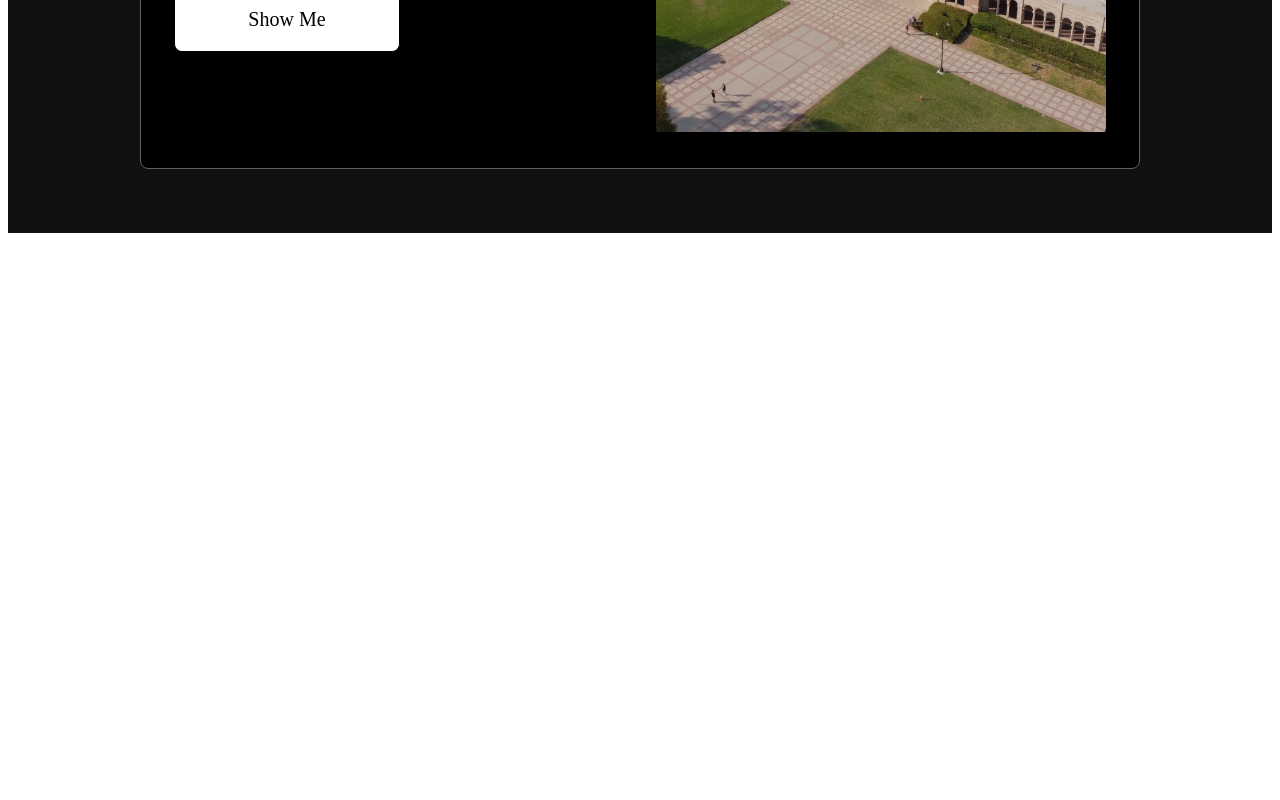
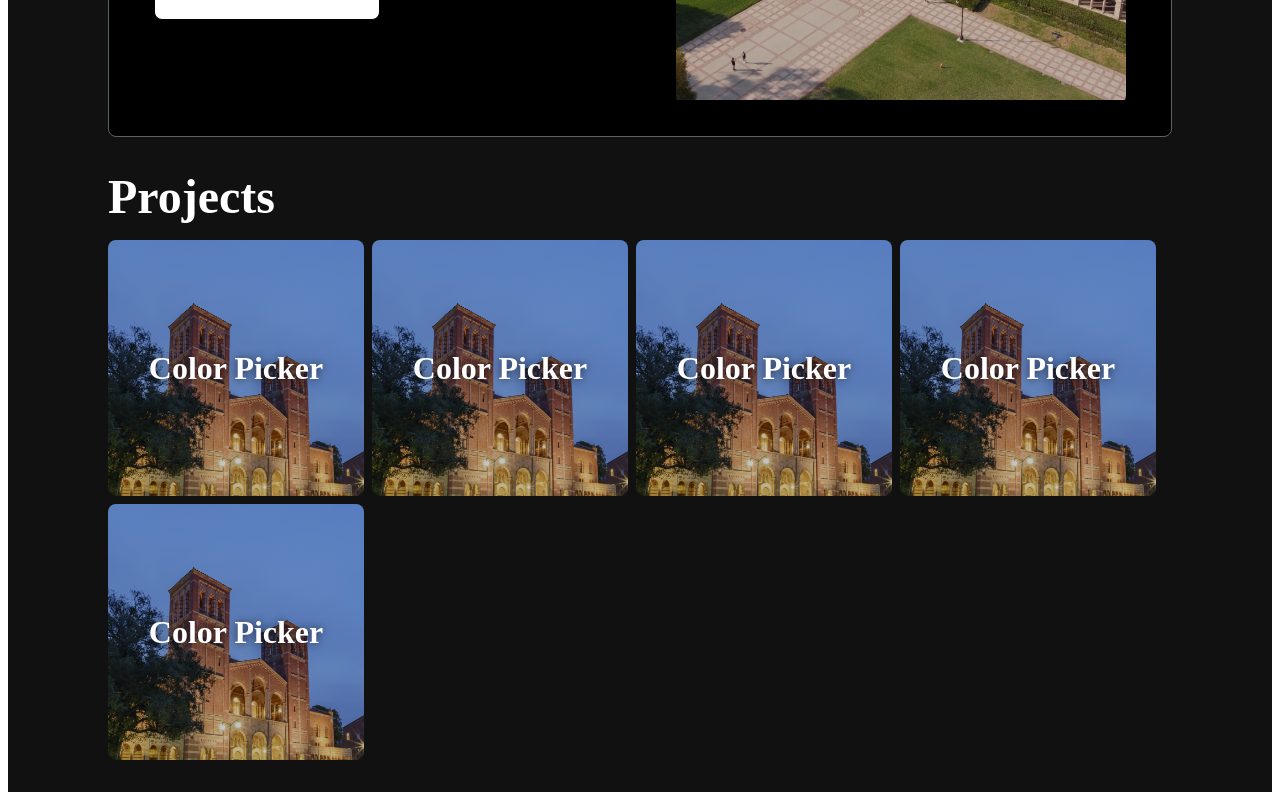
Before and after one commit to rayros404/portfolio, a Next.js app: page / in a window 1280 px wide. Shown: the part 494-1294 px from the top of the page. Before the commit the page ends 800 px from the top, so only its background shows below. Built offline with nearby package versions, Linux system fonts and the light colour scheme.

Commit message:
projects and projectCards

```diff
--- /dev/null
+++ b/components/ProjectCard.js
@@ -0,0 +1,19 @@
+import styles from "../styles/ProjectCard.module.css"
+import image from "../public/projectplaceholder.png"
+import Link from "next/link"
+
+const ProjectCard = () => {
+  return (
+    <Link href="/">
+    <div
+      className={styles.projectCard}
+      style={{backgroundImage: `linear-gradient(rgba(0,0,0,0.2), rgba(0,0,0,0.2)), url("/projectplaceholder.png")`}}
+    >
+
+      Color Picker
+    </div>
+    </Link>
+  )
+}
+
+export default ProjectCard
--- a/pages/index.js
+++ b/pages/index.js
@@ -1,12 +1,12 @@
-import Navbar from "../components/Navbar/Navbar"
 import styles from "../styles/Home.module.css"
+import ProjectCard from "../components/ProjectCard"
 import Image from "next/image"
 
 const Home = () => {
   return (
     <div id={styles.home}>
       <section id={styles.internship}>
-      <span id={styles.internshipTitle}>Internship</span>
+      <span id={styles.internshipTitle} className={styles.sectionTitle}>Internship</span>
       <span id={styles.internshipSubtitle}>BruinShack</span>
         <div id={styles.internshipContent}>
           <div id={styles.internshipText}>
@@ -35,6 +35,17 @@ const Home = () => {
           </div>
         </div>
       </section>
+      <section id={styles.projects}>
+        <div id={styles.projectsTitle} className={styles.sectionTitle}>Projects</div>
+        <div id={styles.projectsContent}>
+          <ProjectCard/>
+          <ProjectCard/>
+          <ProjectCard/>
+          <ProjectCard/>
+          <ProjectCard/>
+        </div>
+
+      </section>
     </div>
   )
 }
--- a/styles/Home.module.css
+++ b/styles/Home.module.css
@@ -4,10 +4,9 @@
 }
 #internship {
   color: white;
-  padding: 32px 32px;
 
 }
-#internshipTitle {
+.sectionTitle {
   color: white;
   font-weight: 700;
   font-size: 3rem;
@@ -52,8 +51,24 @@
   overflow: hidden;
 }
 
+#projects {
+  margin-top: 2rem;
+}
+#projectsContent {
+  display: flex;
+  flex-wrap: wrap;
+  gap: 0.5rem;
+  margin-top: 1rem;
+}
+
 #bruinshackLink:hover {
   color: white;
   background-color: black;
   border: solid 0.5px white;
 }
+
+@media screen and (max-width: 768px) {
+  #home {
+    padding: 32px 32px;
+  }
+}
--- /dev/null
+++ b/styles/ProjectCard.module.css
@@ -0,0 +1,23 @@
+.projectCard {
+  display: flex;
+  justify-content: center;
+  align-items: center;
+  height: 256px;
+  width: 256px;
+  color: white;
+  font-size: 2rem;
+  font-weight: 700;
+  text-shadow: 0 0 8px rgb(0 0 0 / 60%);
+  /* border: 1px black solid; */
+  border-radius: 0.5rem;
+  background-position: center;
+  background-size: cover;
+  background-repeat: no-repeat;
+  transition: 0.3s;
+}
+
+.projectCard:hover {
+  cursor: pointer;
+  transform: scale(1.02);
+  border: 2px white solid;
+}
```
Also changed, not shown: public/projectplaceholder.png (added).
